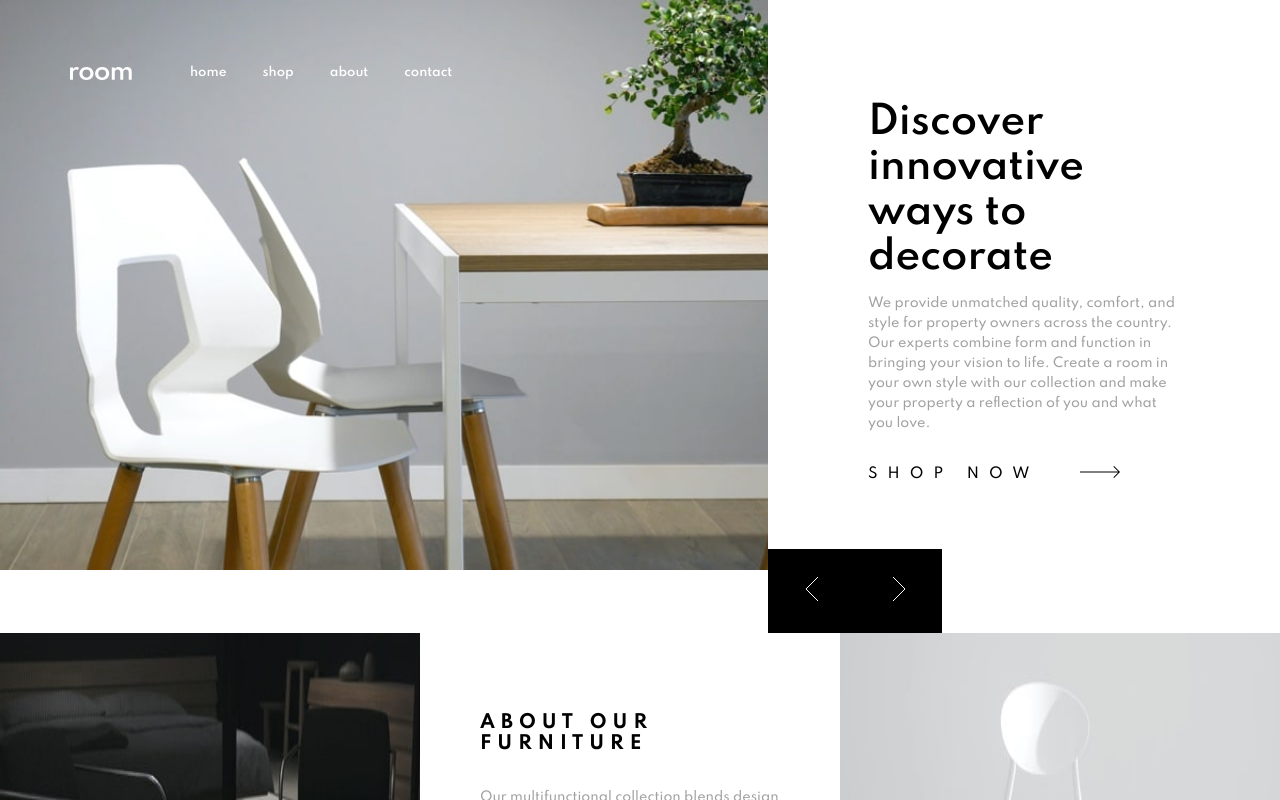
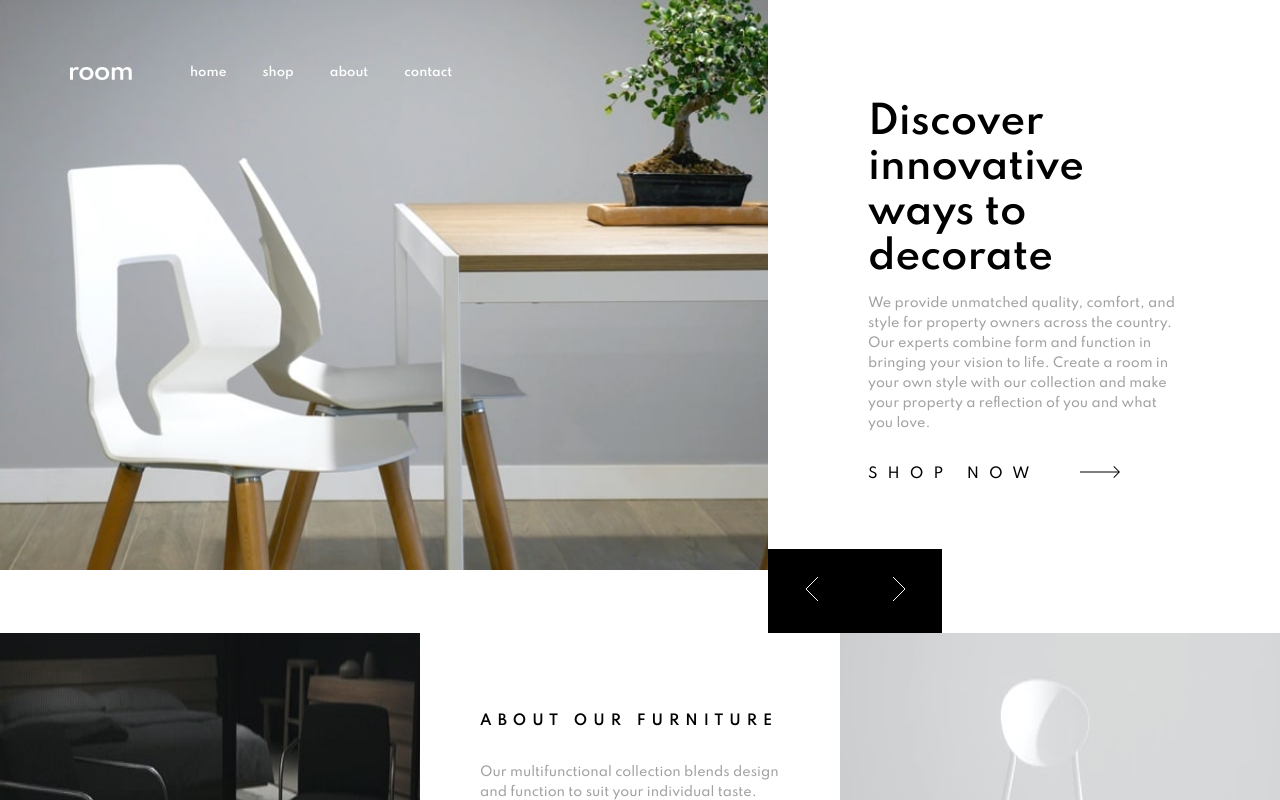
Before and after one commit to jundymek/room-homepage-frontendmentor, a React (Create React App) app: page / in a window 1280 px wide. Shown: the top 800 px of the page. Built offline with nearby package versions, Linux system fonts and the light colour scheme.

Commit message:
style: About title

```diff
--- a/src/components/about/About.module.scss
+++ b/src/components/about/About.module.scss
@@ -25,9 +25,9 @@
 
 .title {
   color: $black;
-  font-size: 18px;
+  font-size: 14px;
   letter-spacing: 6px;
-  font-weight: 700;
+  font-weight: 600;
   margin: 0 0 20px 0;
   text-transform: uppercase;
   @media (max-width: $desktop) {
```
